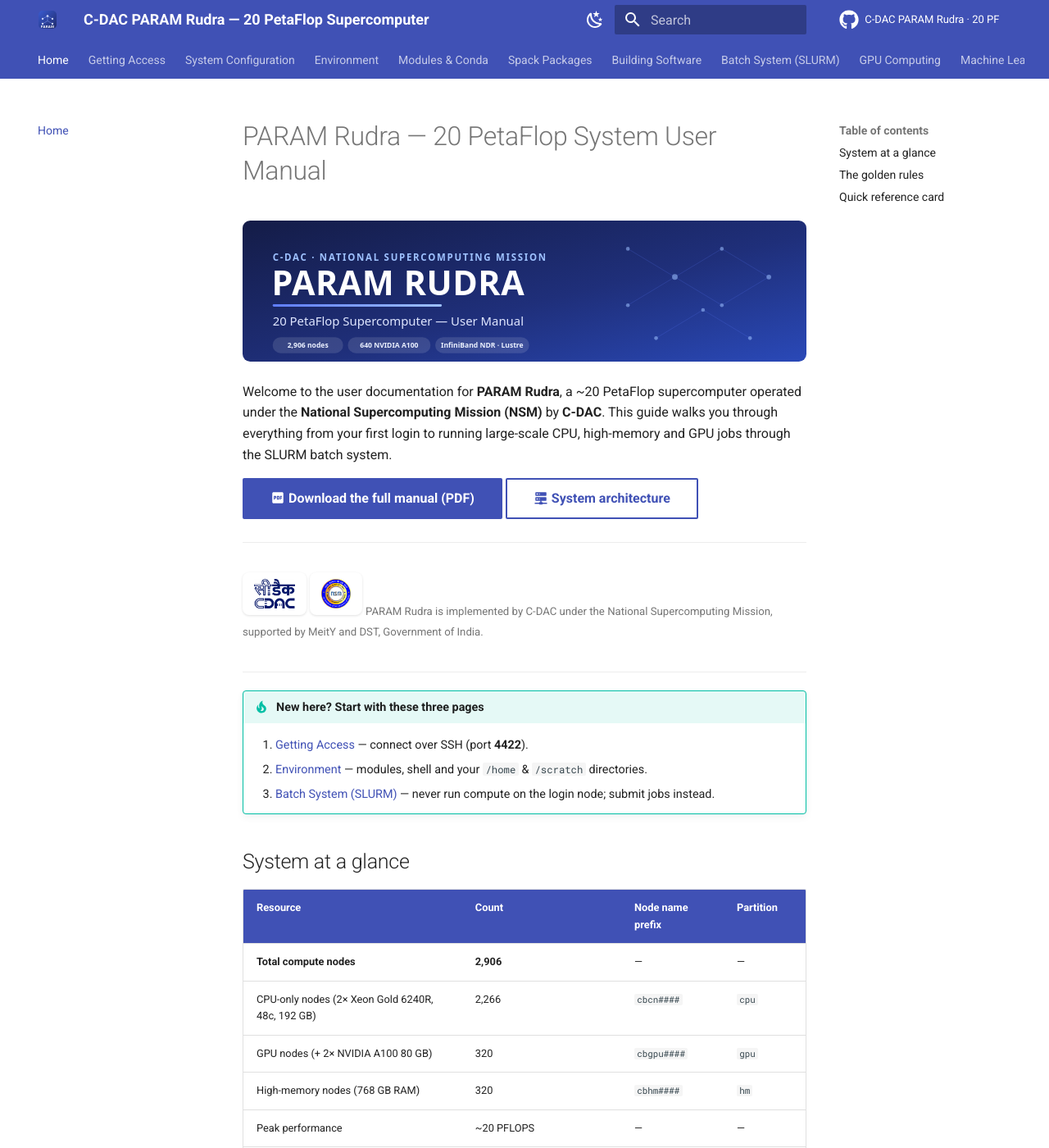
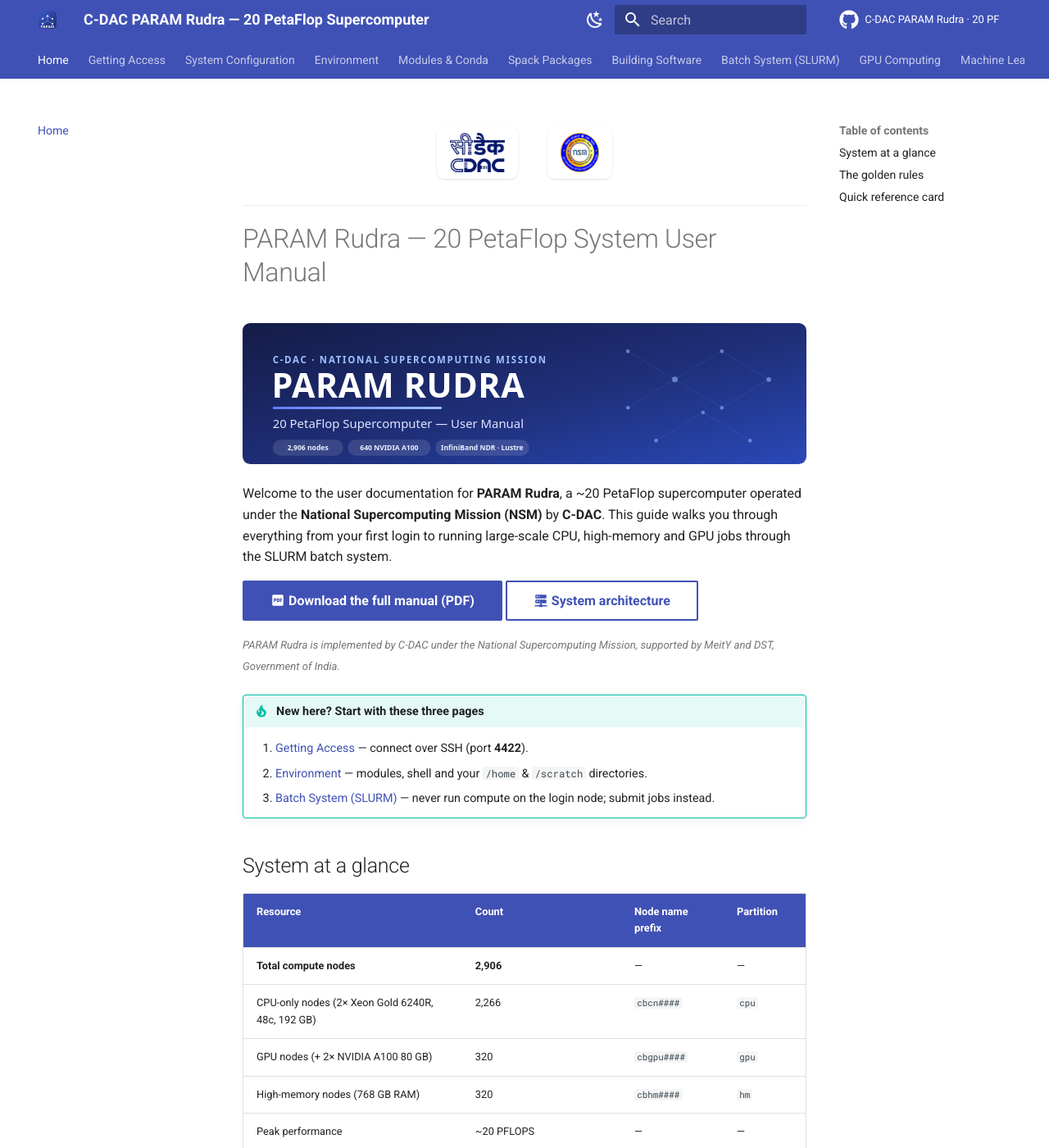
Before and after one commit to samcom12/paramrudra-user-manual, an MkDocs documentation site: the page built from docs/index.md, in a window 1280 px wide and 1400 px high. Shown: the whole window at 82% size. Built offline with MkDocs 1.6.1 and Material for MkDocs 9.7.7, drawn with Linux system fonts in a browser that asks for light colours; comment, search, counter and statistics services are not loaded.

Commit message:
Show C-DAC + NSM logos on top of every page
- Add overrides/main.html (theme custom_dir) injecting a co-branding banner at
  the top of every page's content; larger on the home page (page.is_homepage),
  smaller on inner pages
- Banner styles in extra.css; hidden in the generated PDF via @media print
- Remove now-duplicate in-content logo strips; keep the attribution caption on home

Co-Authored-By: Claude Opus 4.8 <noreply@anthropic.com>

```diff
--- a/docs/index.md
+++ b/docs/index.md
@@ -11,11 +11,8 @@ system.
 [:material-file-pdf-box: Download the full manual (PDF)](assets/PARAM-Rudra-20PF-User-Manual.pdf){ .md-button .md-button--primary }
 [:material-server-network: System architecture](configuration.md#architecture-diagram){ .md-button }
 
-<div class="cobrand" markdown>
-[![Centre for Development of Advanced Computing (C-DAC)](assets/logo-cdac.png)](https://www.cdac.in)
-[![National Supercomputing Mission (NSM)](assets/logo-nsm.png)](https://nsmindia.in)
-<span class="cobrand-caption">PARAM Rudra is implemented by C-DAC under the National Supercomputing Mission, supported by MeitY and DST, Government of India.</span>
-</div>
+*PARAM Rudra is implemented by C-DAC under the National Supercomputing Mission,
+supported by MeitY and DST, Government of India.*{ .cobrand-caption }
 
 !!! tip "New here? Start with these three pages"
     1. [Getting Access](access.md) — connect over SSH (port **4422**).
--- a/docs/stylesheets/extra.css
+++ b/docs/stylesheets/extra.css
@@ -20,35 +20,51 @@
   font-size: 0.72rem;
 }
 
-/* Co-branding logo strip (C-DAC / NSM) */
-.cobrand {
+/* Co-branding logo banner (C-DAC / NSM) — injected on every page via overrides/main.html */
+.rudra-cobrand {
   display: flex;
   flex-wrap: wrap;
   align-items: center;
   justify-content: center;
-  gap: 1.4rem;
-  margin: 1.4rem 0 0.4rem;
-  padding: 1rem 0;
-  border-top: 1px solid var(--md-default-fg-color--lightest);
+  gap: 1.1rem;
+  margin: 0 0 1rem;
+  padding: 0.55rem 0 0.9rem;
   border-bottom: 1px solid var(--md-default-fg-color--lightest);
 }
-.cobrand img {
-  height: 52px;
+.rudra-cobrand img {
+  height: 34px;                 /* inner pages: smaller */
   width: auto;
   background: #ffffff;
-  padding: 8px 14px;
-  border-radius: 8px;
+  padding: 5px 10px;
+  border-radius: 7px;
   box-shadow: 0 1px 3px rgba(0, 0, 0, 0.12);
   transition: transform 0.15s ease, box-shadow 0.15s ease;
 }
-.cobrand a:hover img {
+.rudra-cobrand a:hover img {
   transform: translateY(-2px);
   box-shadow: 0 4px 10px rgba(0, 0, 0, 0.2);
 }
+/* Home page: larger logos */
+.rudra-cobrand--home {
+  gap: 1.8rem;
+  padding: 0.4rem 0 1.2rem;
+}
+.rudra-cobrand--home img {
+  height: 64px;
+  padding: 8px 16px;
+  border-radius: 9px;
+}
+
+/* Legacy in-content strip caption (still used on the home page) */
 .cobrand-caption {
   width: 100%;
   text-align: center;
   font-size: 0.66rem;
   color: var(--md-default-fg-color--light);
-  margin-top: 0.3rem;
+  margin: 0.2rem 0 0.6rem;
 }
+
+/* Keep the per-page banner out of the generated PDF (cover already brands it) */
+@media print {
+  .rudra-cobrand { display: none; }
+}
--- a/mkdocs.yml
+++ b/mkdocs.yml
@@ -17,6 +17,7 @@ copyright: >-
 
 theme:
   name: material
+  custom_dir: overrides
   language: en
   features:
     - navigation.instant
--- /dev/null
+++ b/overrides/main.html
@@ -0,0 +1,18 @@
+{% extends "base.html" %}
+
+<!--
+  Co-branding banner injected at the top of every page's content area.
+  Larger on the home page (page.is_homepage), smaller on inner pages.
+  Hidden in the generated PDF via @media print (see stylesheets/extra.css).
+-->
+{% block content %}
+  <div class="rudra-cobrand{% if page and page.is_homepage %} rudra-cobrand--home{% endif %}">
+    <a href="https://www.cdac.in" title="Centre for Development of Advanced Computing (C-DAC)" target="_blank" rel="noopener">
+      <img src="{{ base_url }}/assets/logo-cdac.png" alt="C-DAC">
+    </a>
+    <a href="https://nsmindia.in" title="National Supercomputing Mission (NSM)" target="_blank" rel="noopener">
+      <img src="{{ base_url }}/assets/logo-nsm.png" alt="National Supercomputing Mission">
+    </a>
+  </div>
+  {{ super() }}
+{% endblock %}
```
Also changed, not shown: docs/acknowledgement.md (+0 -5 lines).
